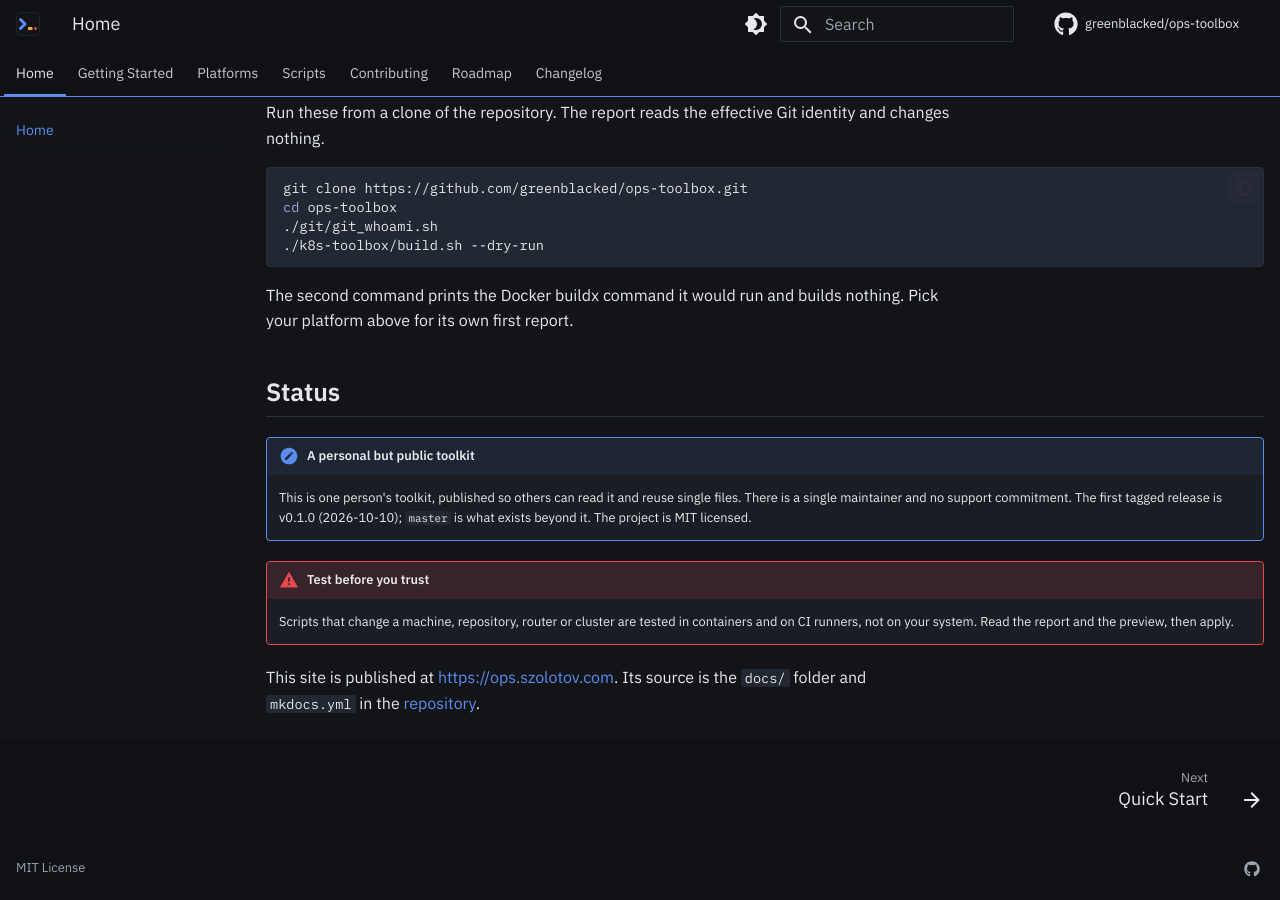
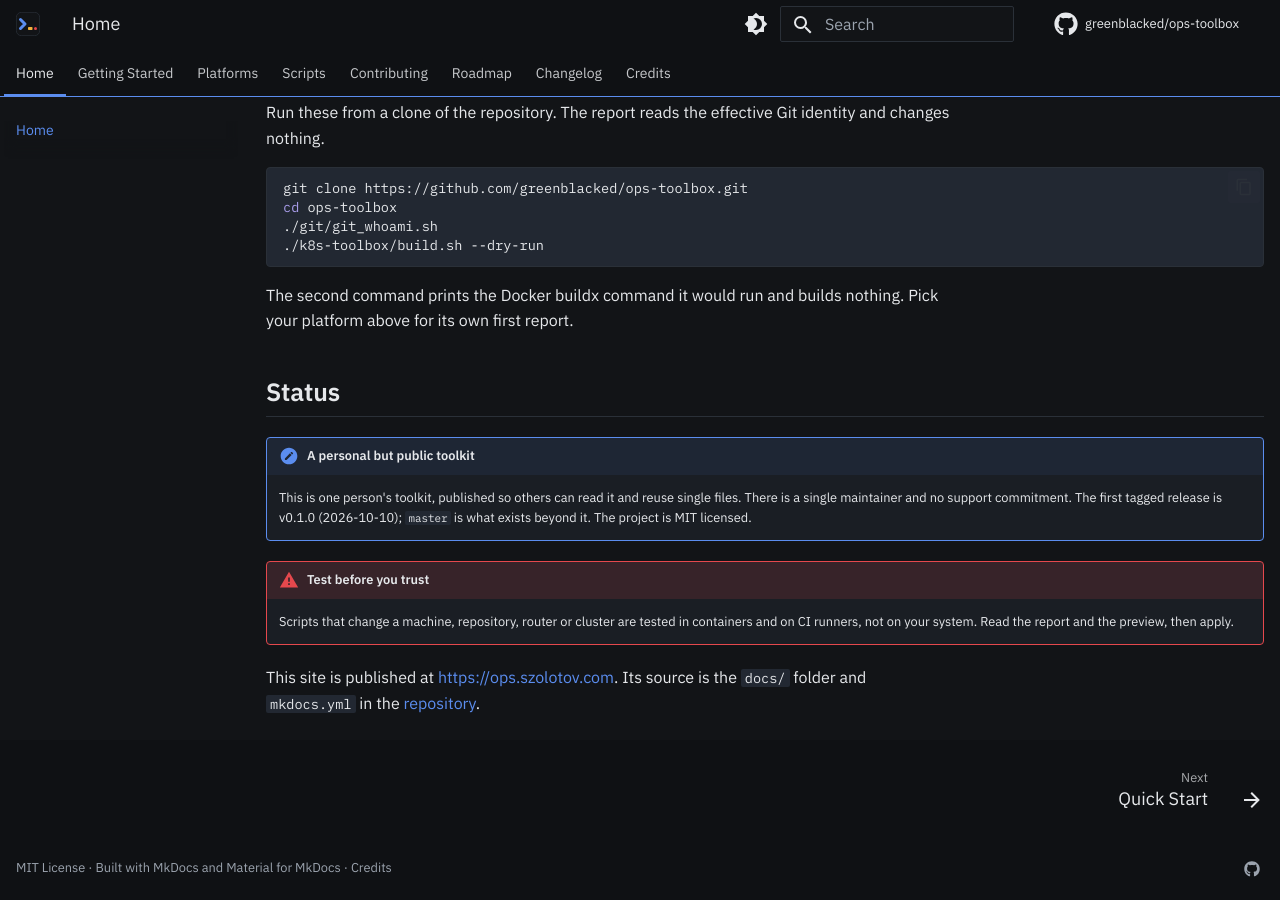
Before and after one commit to greenblacked/ops-toolbox, an MkDocs documentation site: the page built from docs/index.md, in a window 1280 px wide and 900 px high, scrolled down 2136 px. Built offline with MkDocs 1.6.1 and Material for MkDocs 9.7.7, drawn with Linux system fonts in a browser that asks for light colours; comment, search, counter and statistics services are not loaded.

Commit message:
docs: credit MkDocs and Material in the footer, link credits

```diff
--- a/mkdocs.yml
+++ b/mkdocs.yml
@@ -9,8 +9,13 @@ site_url: https://ops.szolotov.com/
 repo_url: https://github.com/greenblacked/ops-toolbox
 repo_name: greenblacked/ops-toolbox
 edit_uri: edit/master/docs/
+# The Credits link is not here: Material prints this string as-is, so a
+# relative href would break below the top level. overrides/partials/
+# copyright.html appends it with the url filter, which resolves per page.
 copyright: >-
   <a href="https://github.com/greenblacked/ops-toolbox/blob/master/LICENSE">MIT License</a>
+  &middot; Built with <a href="https://www.mkdocs.org/">MkDocs</a> and
+  <a href="https://squidfunk.github.io/mkdocs-material/">Material for MkDocs</a>
 docs_dir: docs
 
 # Files in docs/ that are not pages. The hook script lives beside the pages
@@ -145,3 +150,4 @@ nav:
       - Deployment: contributing/deployment.md
   - Roadmap: roadmap.md
   - Changelog: changelog.md
+  - Credits: credits.md
--- /dev/null
+++ b/overrides/partials/copyright.html
@@ -0,0 +1,15 @@
+{#
+  Replaces Material's partials/copyright.html. Same markup, minus the "Made
+  with" line (extra.generator is false and mkdocs.yml credits both tools),
+  plus a link to the credits page. config.copyright is printed as-is, so a
+  relative href cannot live in mkdocs.yml; the url filter resolves
+  'credits/' against the current page, so it works at every depth.
+#}
+<div class="md-copyright">
+  {% if config.copyright %}
+    <div class="md-copyright__highlight">
+      {{ config.copyright }}
+      &middot; <a href="{{ 'credits/' | url }}">Credits</a>
+    </div>
+  {% endif %}
+</div>
```
